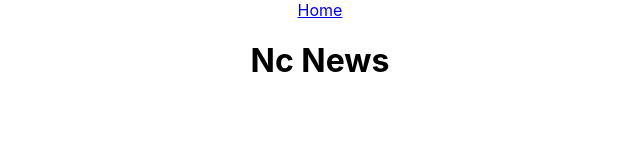
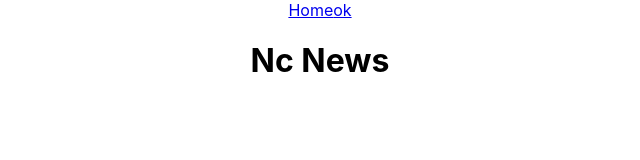
Before and after one commit to Tavelar/nc-news, a React (Create React App) app: page / in a window 1280 px wide. Shown: the top 160 px of the page, without its empty margins (320-960 px from the left). Built offline with nearby package versions, Linux system fonts and the light colour scheme.

Commit message:
branch testing

```diff
--- a/src/App.js
+++ b/src/App.js
@@ -8,6 +8,7 @@ function App() {
       <Nav />
       <Routes>
         <Route path="/" element={<Header />} />
+        {/* <Route path='/articles' */}
       </Routes>
     </div>
   );
--- a/src/components/Nav.jsx
+++ b/src/components/Nav.jsx
@@ -6,6 +6,7 @@ const Nav = () => {
     return (
         <nav>
             <Link to='/'>Home</Link>
+            <Link to='/articles/topics/coding'>ok</Link>
         </nav>
     )
 }
--- /dev/null
+++ b/src/components/topics/Coding.jsx
@@ -0,0 +1,4 @@
+const Coding = () => {
+    return <h1>test</h1>
+}
+export default Coding
```
Also changed, not shown: src/components/topics/Cooking.jsx (added), src/components/topics/Football.jsx (added).
